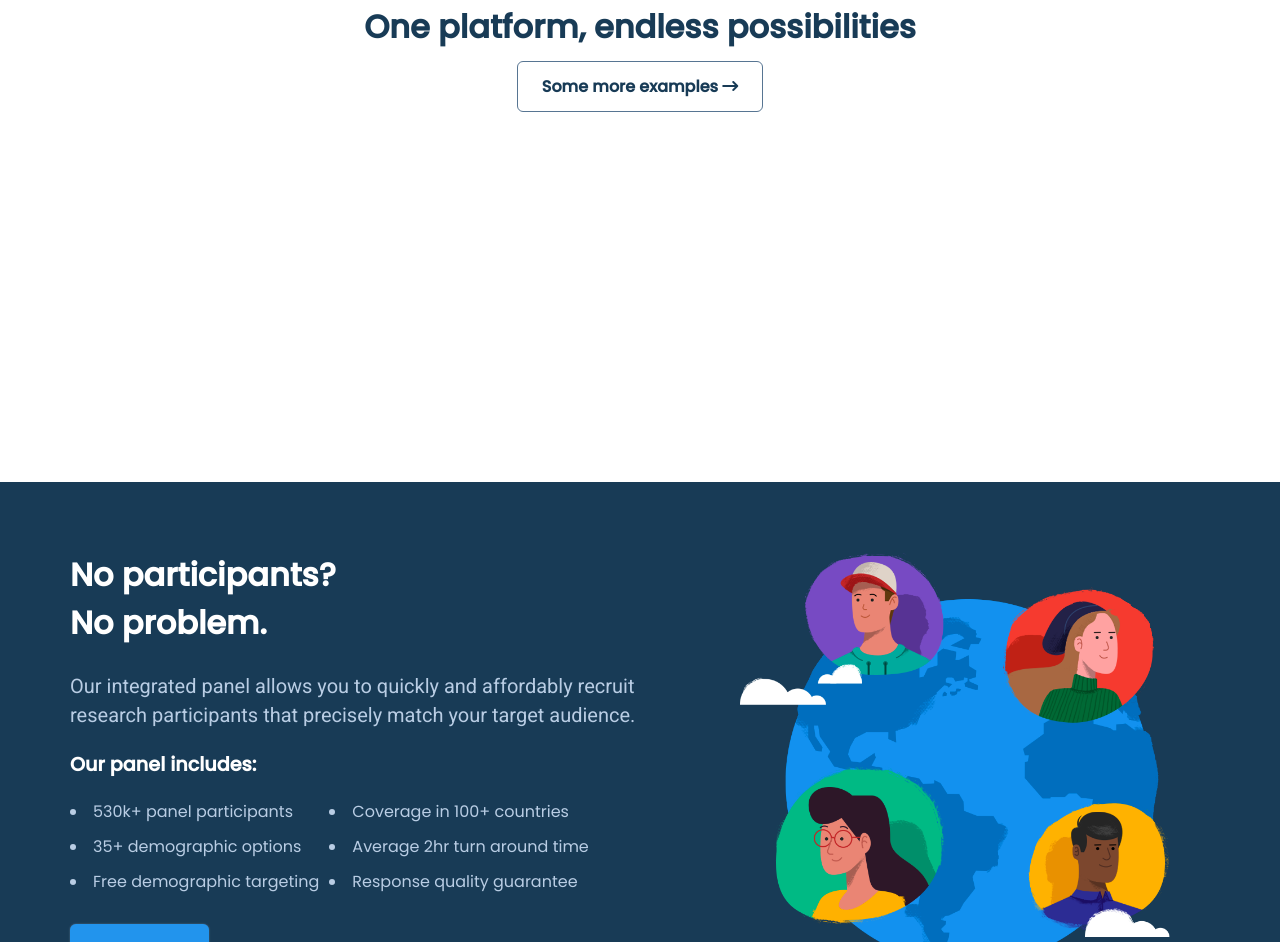
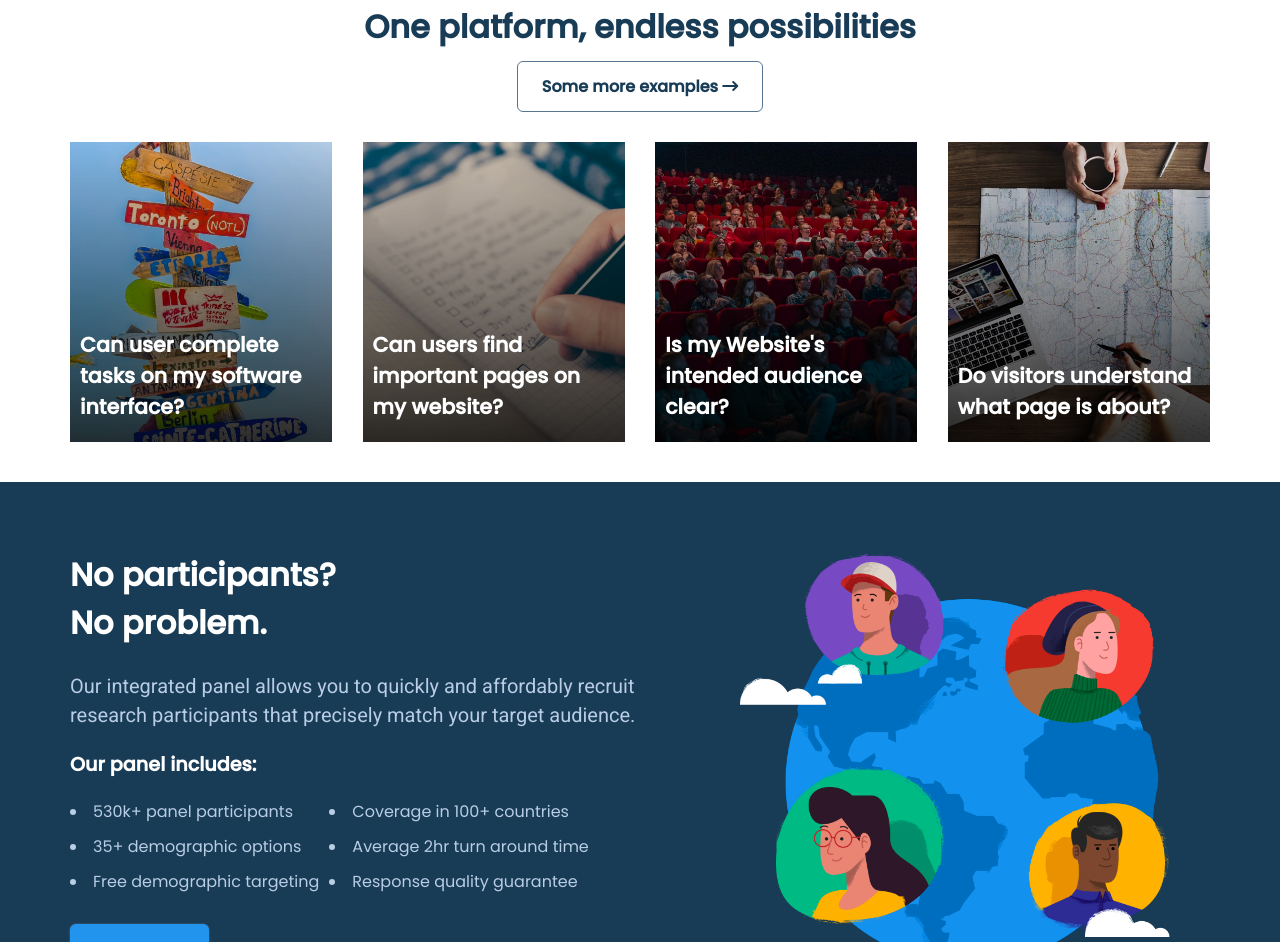
Before and after one commit to Shan-e-Shafiq/Website-using-good-practices-of-CSS-HTML--WebClone-1-, a plain HTML site: page index.html in a window 1280 px wide. Shown: the part 3181-4123 px from the top of the page. Drawn offline with Linux system fonts and the light colour scheme.

Commit message:
Update style.css

```diff
--- a/style.css
+++ b/style.css
@@ -186,19 +186,19 @@ ul{
     left: 10px;
 }
 .examples:nth-child(1){
-    background: linear-gradient(rgb(0,0,0,0.1), rgb(0,0,0,0.8)), url(Assets/asset 37.jpeg);
+    background: linear-gradient(rgb(0,0,0,0.1), rgb(0,0,0,0.8)), url(Assets/asset\ 37.jpeg);
     background-size: cover;
 }
 .examples:nth-child(2){
-    background: linear-gradient(rgb(0,0,0,0.1), rgb(0,0,0,0.8)), url(Assets/asset 36.jpeg);
+    background: linear-gradient(rgb(0,0,0,0.1), rgb(0,0,0,0.8)), url(Assets/asset\ 36.jpeg);
     background-size: cover;
 }
 .examples:nth-child(3){
-    background: linear-gradient(rgb(0,0,0,0.1), rgb(0,0,0,0.8)), url(Assets/asset 38.jpeg);
+    background: linear-gradient(rgb(0,0,0,0.1), rgb(0,0,0,0.8)), url(Assets/asset\ 38.jpeg);
     background-size: cover;
 }
 .examples:nth-child(4){
-    background: linear-gradient(rgb(0,0,0,0.1), rgb(0,0,0,0.8)), url(Assets/asset 39.jpeg);
+    background: linear-gradient(rgb(0,0,0,0.1), rgb(0,0,0,0.8)), url(Assets/asset\ 39.jpeg);
     background-size: cover;
 }
 .cta-section{
```
